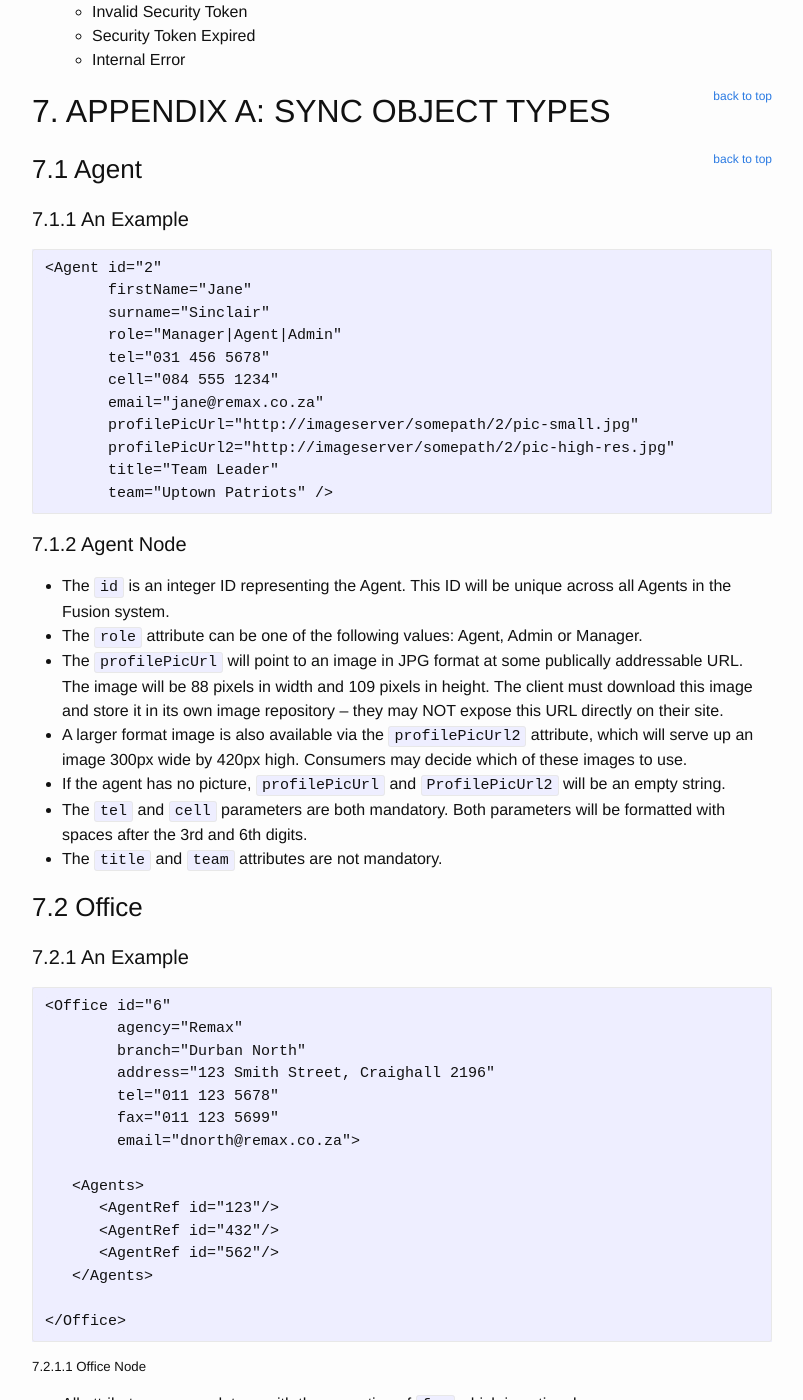
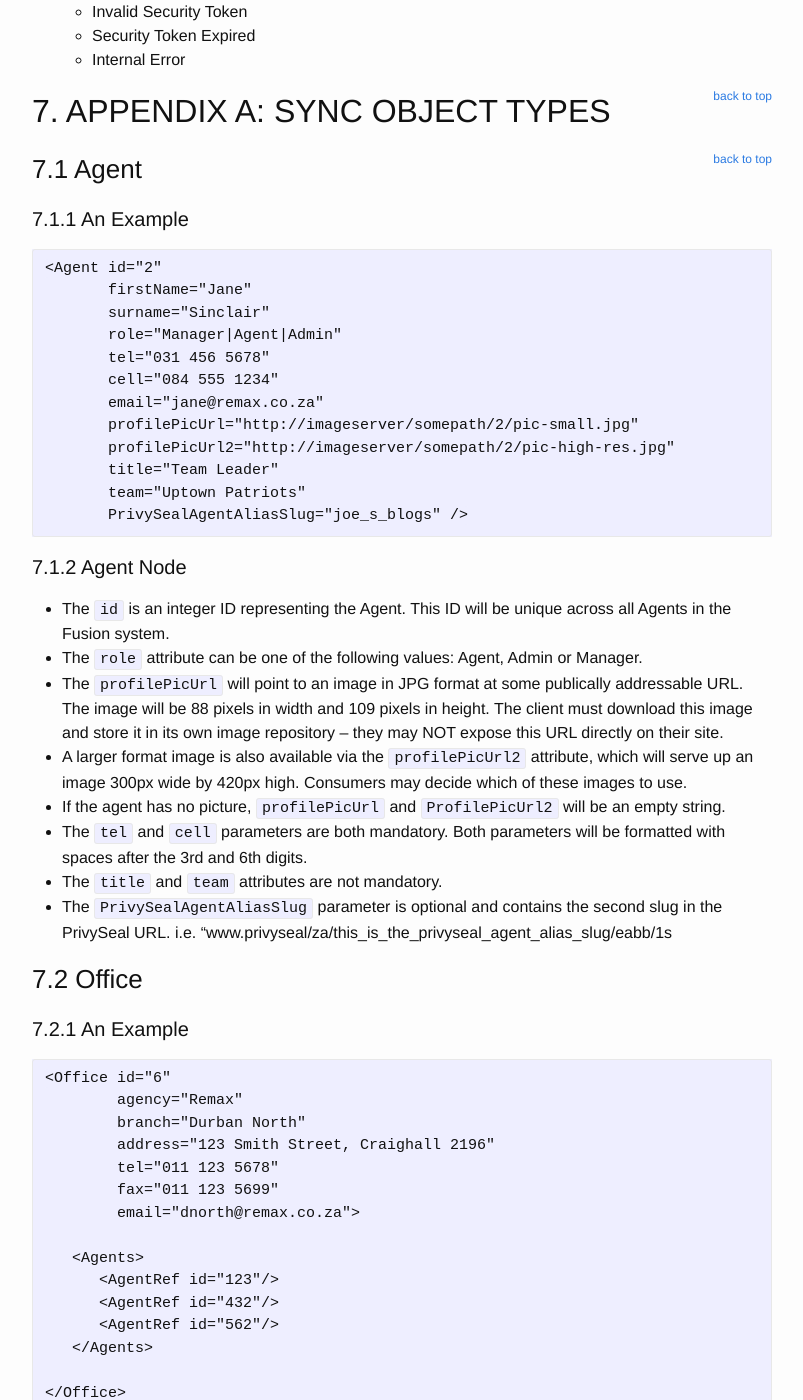
Before and after one commit to EdgeCaseZA/FeedStoreAPI, a Jekyll site: the page built from documentation.md, in a window 1280 px wide and 1400 px high, scrolled down 21105 px. Shown: the whole window, without its empty margins (238-1041 px from the left). Built offline with Jekyll 4.4.1, drawn with Linux system fonts in a browser that asks for light colours; some of the changed text lies outside the part shown.

```diff
--- a/documentation.md
+++ b/documentation.md
@@ -4,7 +4,7 @@ title: Documentation
 permalink: /docs/
 ---
 
-<small class="pull-right">Revision 16 -- Updated 26 January 2017</small>
+<small class="pull-right">Revision 17 -- Updated 22 February 2017</small>
 
 **TABLE OF CONTENTS**
 
@@ -1101,7 +1101,8 @@ If the enquiry send was successful, an `EnquirySent` element will be returned.
            profilePicUrl="http://imageserver/somepath/2/pic-small.jpg"
            profilePicUrl2="http://imageserver/somepath/2/pic-high-res.jpg"
            title="Team Leader"
-           team="Uptown Patriots" />
+           team="Uptown Patriots"
+           PrivySealAgentAliasSlug="joe_s_blogs" />
 
 #### 7.1.2 Agent Node
 
@@ -1121,6 +1122,9 @@ If the enquiry send was successful, an `EnquirySent` element will be returned.
 - The `tel` and `cell` parameters are both mandatory.  Both parameters will be
   formatted with spaces after the 3rd and 6th digits.
 - The `title` and `team` attributes are not mandatory.
+- The `PrivySealAgentAliasSlug` parameter is optional and contains the second
+  slug in the PrivySeal URL.
+  i.e. "www.privyseal/za/this_is_the_privyseal_agent_alias_slug/eabb/1s
 
 ### 7.2 Office
 
```
Also changed, not shown: _posts/2017-02-22-Rev-17-User-Profile-Enhancements.md (added, +8 -0 lines).
